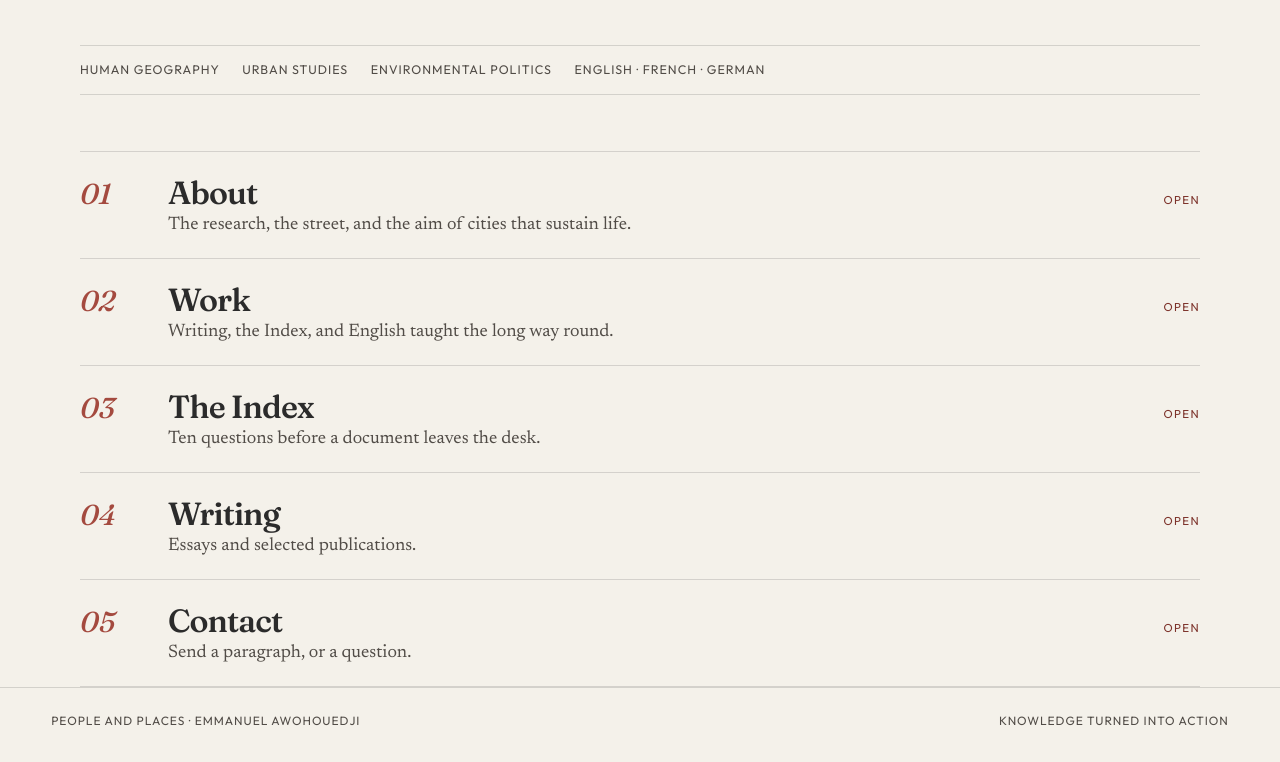
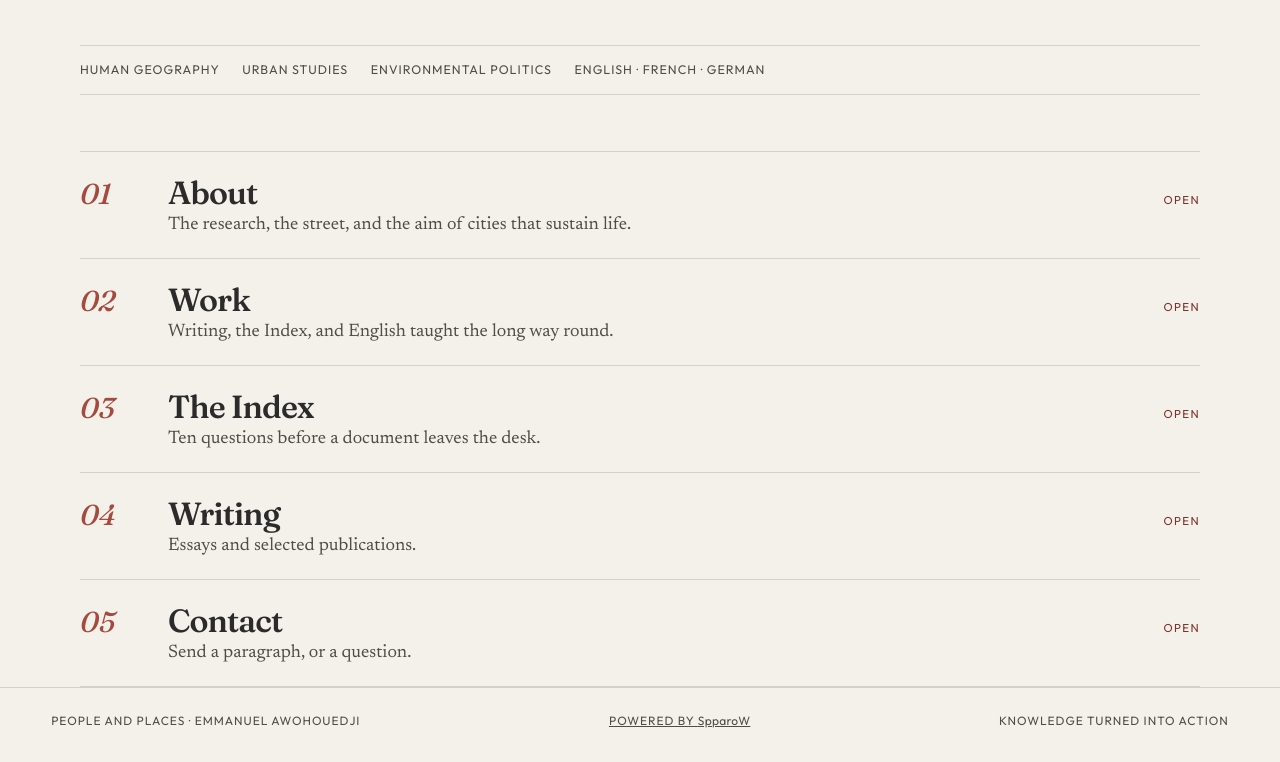
Before and after one commit to Fsisnio/Tussosite, a plain HTML site: page index.html in a window 1280 px wide. Shown: the part 1072-1834 px from the top of the page. Drawn offline with Linux system fonts and the light colour scheme.

Commit message:
Credit SpparoW in the site footer.
Link every page to www.spparow.org so the site shows who built it.

```diff
--- a/index.html
+++ b/index.html
@@ -111,6 +111,7 @@
 
   <footer class="site">
     <span>People and Places · Emmanuel Awohouedji</span>
+    <a class="credit" href="https://www.spparow.org">Powered by <span>SpparoW</span></a>
     <span>Knowledge turned into action</span>
   </footer>
   <script src="site.js"></script>
--- a/styles.css
+++ b/styles.css
@@ -568,6 +568,7 @@ footer.site {
   padding: 1.4rem var(--pad) 2rem;
   display: flex;
   justify-content: space-between;
+  align-items: center;
   gap: 1rem;
   flex-wrap: wrap;
   font-family: var(--sans);
@@ -575,6 +576,15 @@ footer.site {
   letter-spacing: 0.08em;
   text-transform: uppercase;
   color: var(--ink-soft);
+}
+
+footer.site .credit span {
+  text-transform: none;
+  letter-spacing: 0.02em;
+}
+
+footer.site .credit:hover {
+  color: var(--clay);
 }
 
 /* PPI page */
```
Also changed, not shown: about.html (+1 -0 lines), contact.html (+1 -0 lines), ppi.html (+1 -0 lines), work.html (+1 -0 lines), writing.html (+1 -0 lines).
